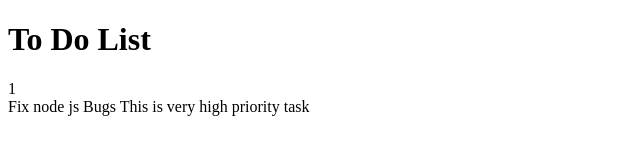
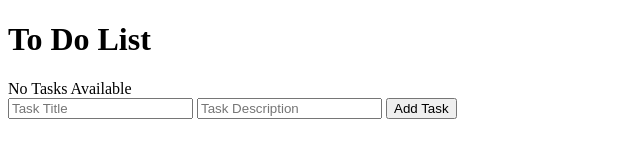
Before and after one commit to jitendersinghwp/100-Days-of-Code, a website: page to-do-list/public/index.html in a window 1280 px wide. Shown: the whole page, without its empty margins (0-640 px from the left). Drawn offline with Linux system fonts and the light colour scheme.

Commit message:
Add task form

```diff
--- a/to-do-list/public/index.html
+++ b/to-do-list/public/index.html
@@ -9,7 +9,7 @@
 	<div class="to-do-list-container">
 		<h1>To Do List</h1>
 		<div class="tasks">
-			<div class="task">
+			<!-- <div class="task">
 				<div class="sr">
 					<span>1</span>
 				</div>
@@ -17,7 +17,19 @@
 					<span class="task-title">Fix node js Bugs</span>
 					<span class="task-description">This is very high priority task</span>
 				</div>
-			</div>
+				<div class="remove-task">
+					<a href="#">-</a>
+				</div>
+			</div> -->
+			<div class="no-tasks">No Tasks Available</div>
+		</div>
+		</div>
+		<div class="add-task">
+			<form method="POST" id="addTask">
+				<input type="text" name="task-title" placeholder="Task Title">
+				<input type="text" name="task-description" placeholder="Task Description">
+				<button type="submit">Add Task</button>
+			</form>
 		</div>
 	</div>
 </body>
```
